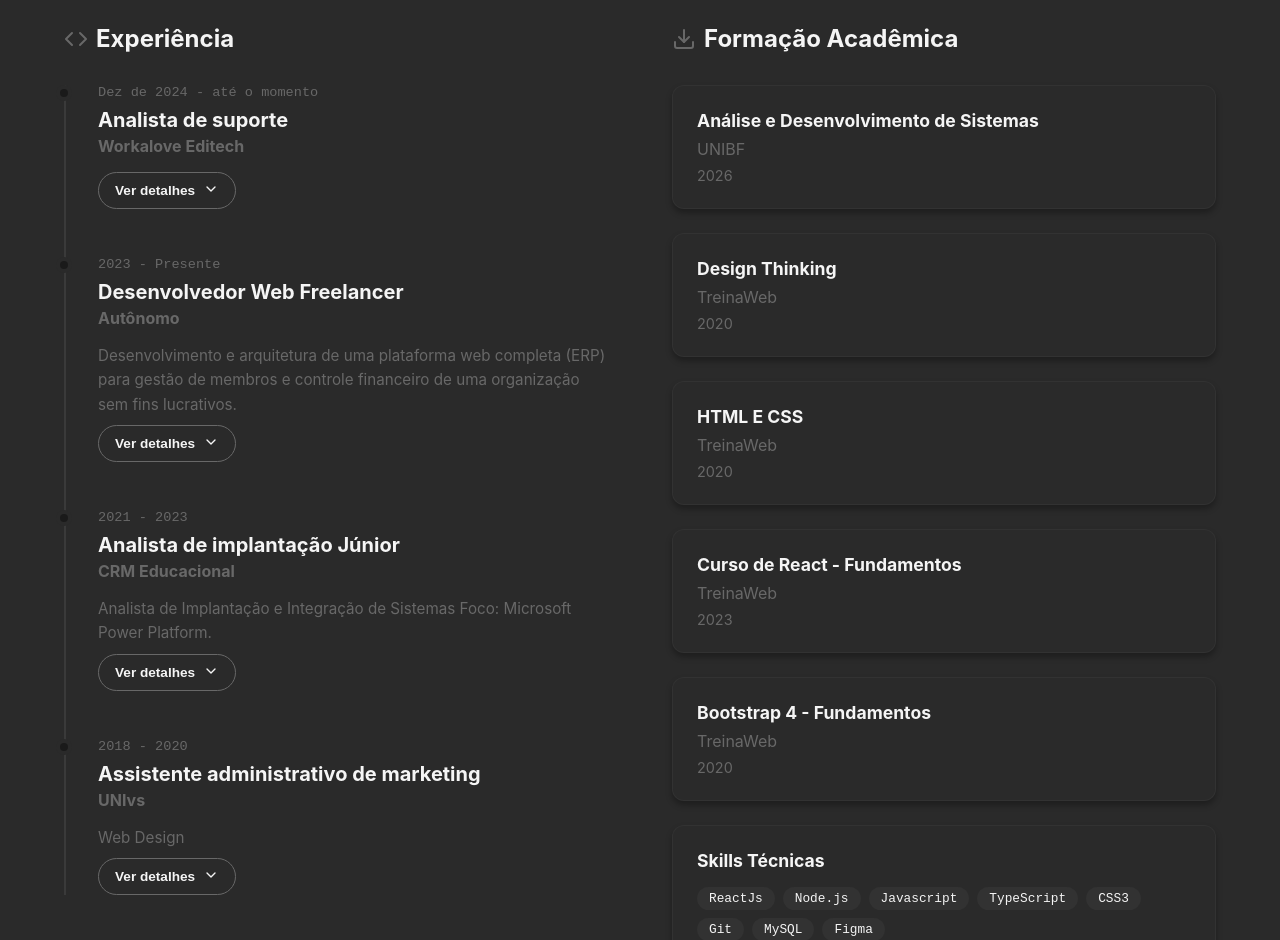
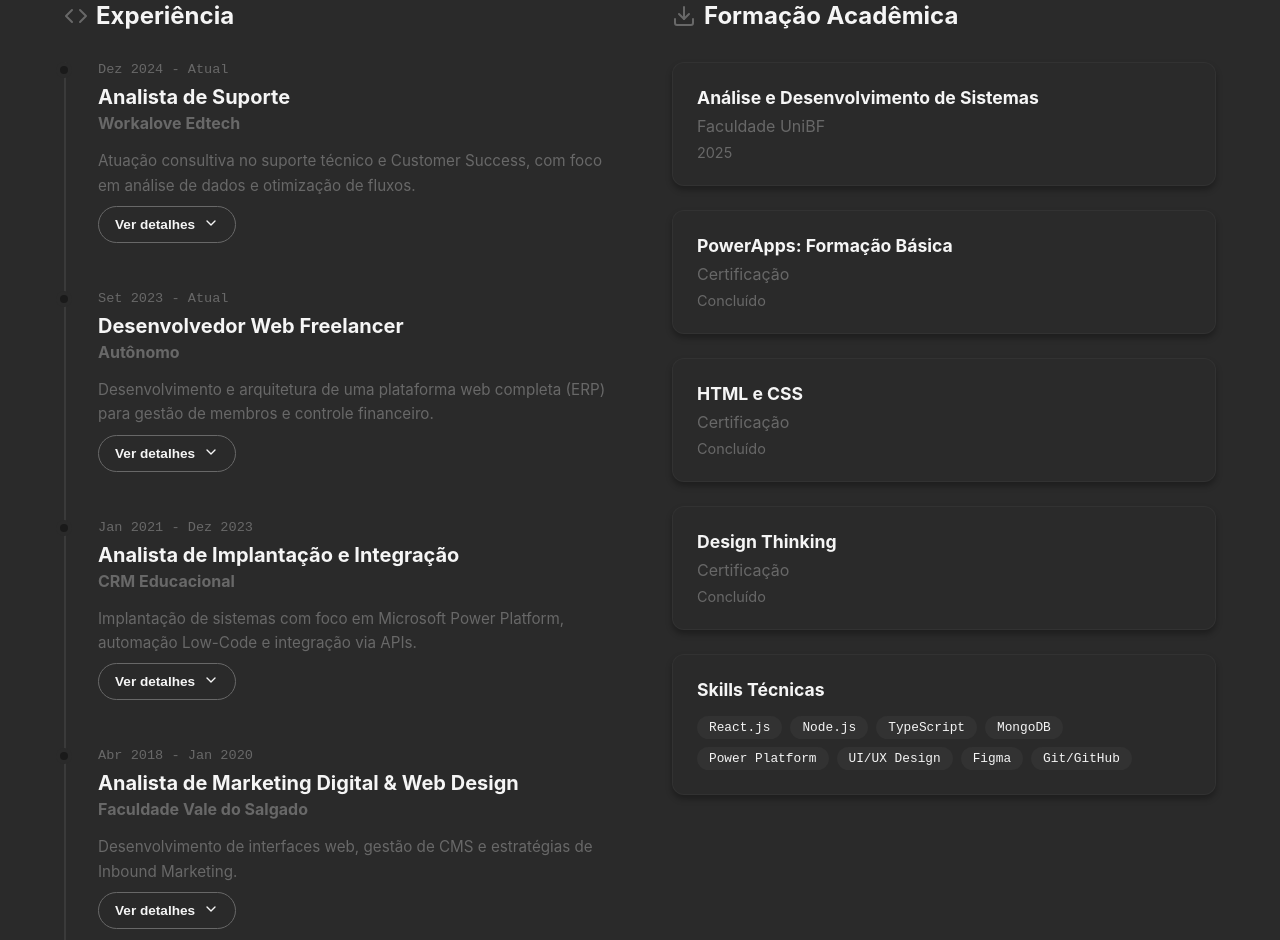
Before and after one commit to ThiagoClementino/Personal-Website, a React (Create React App) app: page / in a window 1280 px wide. Shown: the part 1860-2800 px from the top of the page. Built offline with nearby package versions, Linux system fonts and the light colour scheme.

Commit message:
ajustes de layout e experiencias

```diff
--- a/src/components/Experience.jsx
+++ b/src/components/Experience.jsx
@@ -6,22 +6,16 @@ import SectionTitle from "./SectionTitle";
 const experienceData = [
   {
     id: 1,
-    role: "Analista de suporte ",
-    company: "Workalove Editech",
-    period: "Dez de 2024 - até o momento",
-    summary: "",
+    role: "Analista de Suporte",
+    company: "Workalove Edtech",
+    period: "Dez 2024 - Atual",
+    summary:
+      "Atuação consultiva no suporte técnico e Customer Success, com foco em análise de dados e otimização de fluxos.",
     details: {
-      // stack:
-      //   "MERN Stack (MongoDB, Express, React.js, Node.js), API RESTful, Git/GitHub, Figma.",
       deliverables: [
         "Gestão de Suporte e Customer Success: Atuação consultiva no suporte técnico a instituições e empresas (B2B/B2C), garantindo o cumprimento de SLAs e a otimização contínua dos fluxos de trabalho.",
-        "Análise de Dados e Inteligência: Monitoramento estratégico de KPIs e interpretação de cenários complexos, identificando padrões de uso para propor soluções proativas que elevam a eficiência operacional.",
-        "Relatórios Gerenciais e Melhoria Contínua: Desenvolvimento de dashboards executivos para mapeamento de pain points (dificuldades) dos usuários, implementando ações preventivas que impactam diretamente na retenção e na experiência do cliente.",
-      ],
-      results: [
-        "Transformação digital dos processos internos, eliminando controles manuais.",
-        "Aumento da transparência financeira e assertividade na tomada de decisões orçamentárias.",
-        "Melhoria significativa no engajamento da comunidade através de um acompanhamento personalizado dos membros.",
+        "Análise de Dados e Inteligência: Monitoramento estratégico de KPIs e interpretação de cenários complexos, identificando padrões de uso para propor soluções proativas.",
+        "Relatórios Gerenciais: Desenvolvimento de dashboards executivos para mapeamento de pain points dos usuários, implementando ações preventivas que impactam na retenção.",
       ],
     },
   },
@@ -29,63 +23,70 @@ const experienceData = [
     id: 2,
     role: "Desenvolvedor Web Freelancer",
     company: "Autônomo",
-    period: "2023 - Presente",
+    period: "Set 2023 - Atual",
     summary:
-      "Desenvolvimento e arquitetura de uma plataforma web completa (ERP) para gestão de membros e controle financeiro de uma organização sem fins lucrativos.",
+      "Desenvolvimento e arquitetura de uma plataforma web completa (ERP) para gestão de membros e controle financeiro.",
     details: {
       stack:
         "MERN Stack (MongoDB, Express, React.js, Node.js), API RESTful, Git/GitHub, Figma.",
       deliverables: [
-        "Front-end: Criação de interface responsiva e intuitiva (SPA) com React.js, focada na Experiência do Usuário (UX/UI) e visualização de dados.",
-        "Back-end: Desenvolvimento de API RESTful escalável com Node.js e Express, implementando regras de negócio complexas e autenticação segura de usuários.",
-        "Banco de Dados: Modelagem de dados NoSQL com MongoDB, garantindo flexibilidade e performance para o cadastro socioeconômico e financeiro.",
-        "Features: Implementação de Dashboards de performance, controle de fluxo de caixa (receitas/despesas) e gestão de perfis.",
+        "Front-end: Criação de interface responsiva e intuitiva (SPA) com React.js, focada na Experiência do Usuário (UX/UI).",
+        "Back-end: Desenvolvimento de API RESTful escalável com Node.js e Express, com autenticação segura.",
+        "Banco de Dados: Modelagem de dados NoSQL com MongoDB para cadastro socioeconômico e financeiro.",
+        "Features: Dashboards de performance, controle de fluxo de caixa e gestão de perfis.",
       ],
       results: [
         "Transformação digital dos processos internos, eliminando controles manuais.",
-        "Aumento da transparência financeira e assertividade na tomada de decisões orçamentárias.",
-        "Melhoria significativa no engajamento da comunidade através de um acompanhamento personalizado dos membros.",
+        "Aumento da transparência financeira e assertividade na tomada de decisões.",
+        "Melhoria no engajamento da comunidade através de acompanhamento personalizado.",
       ],
     },
   },
   {
-    id: 2,
-    role: "Analista de implantação Júnior",
+    id: 3,
+    role: "Analista de Implantação e Integração",
     company: "CRM Educacional",
-    period: "2021 - 2023",
+    period: "Jan 2021 - Dez 2023",
     summary:
-      "Analista de Implantação e Integração de Sistemas Foco: Microsoft Power Platform.",
+      "Implantação de sistemas com foco em Microsoft Power Platform, automação Low-Code e integração via APIs.",
     details: {
-      // stack:
-      //   "MERN Stack (MongoDB, Express, React.js, Node.js), API RESTful, Git/GitHub, Figma.",
       deliverables: [
-        "Desenvolvimento Low-Code e Automação: Criação de fluxos de trabalho complexos e regras de negócio automatizadas utilizando Power Automate, otimizando a comunicação e a mudança de status nos funis de captação.",
-        "Integração de Sistemas (APIs): Atuação técnica na integração entre o software proprietário e sistemas externos via consumo de APIs REST, garantindo a interoperabilidade dos dados.",
-        "Front-end e Customização: Desenvolvimento de formulários e interfaces personalizadas via Power Apps, adaptando a solução às diretrizes visuais e processuais de cada cliente.",
-        "Análise de Requisitos Técnicos: Mapeamento detalhado das necessidades de instituições de ensino para tradução em requisitos de sistema e configurações de banco de dados (entidades).",
-        "Análise de Requisitos Técnicos: Mapeamento detalhado das necessidades de instituições de ensino para tradução em requisitos de sistema e configurações de banco de dados (entidades).",
-      ],
-      results: [
-        "Transformação digital dos processos internos, eliminando controles manuais.",
-        "Aumento da transparência financeira e assertividade na tomada de decisões orçamentárias.",
-        "Melhoria significativa no engajamento da comunidade através de um acompanhamento personalizado dos membros.",
+        "Desenvolvimento Low-Code: Criação de fluxos complexos e regras de negócio com Power Automate, otimizando funis de captação.",
+        "Integração de Sistemas (APIs): Integração técnica entre software proprietário e sistemas externos via APIs REST.",
+        "Front-end e Customização: Desenvolvimento de interfaces personalizadas via Power Apps, adaptando às diretrizes visuais do cliente.",
+        "Análise de Requisitos: Mapeamento de necessidades para configurações de banco de dados e tradução em requisitos técnicos.",
+        "Dados e BI: Criação de dashboards e relatórios gerenciais para monitoramento de KPIs.",
       ],
     },
   },
   {
-    id: 2,
-    role: "Assistente administrativo de marketing",
-    company: "UNIvs",
-    period: "2018 - 2020",
-    summary: "Web Design",
+    id: 4,
+    role: "Analista de Marketing Digital & Web Design",
+    company: "Faculdade Vale do Salgado",
+    period: "Abr 2018 - Jan 2020",
+    summary:
+      "Desenvolvimento de interfaces web, gestão de CMS e estratégias de Inbound Marketing.",
     details: {
-      // stack:
-      //   "MERN Stack (MongoDB, Express, React.js, Node.js), API RESTful, Git/GitHub, Figma.",
       deliverables: [
-        " Desenvolvimento de Interfaces Web: Criação e implementação de Landing Pages e Hotsites responsivos (via RD Station), focados em UX/UI para maximizar a taxa de conversão (CRO).",
-        " Gestão de CMS (Blog): Estruturação e manutenção de blog corporativo para estratégias de Inbound Marketing e atração de tráfego orgânico.",
-        "Automação e CRM: Operação estratégica da plataforma CRM Educacional, garantindo a integridade dos dados e a gestão eficiente do funil de vendas.",
-        "Performance Digital: Planejamento e execução de campanhas de tráfego pago e orgânico, alinhado à gestão de mídias sociais para fortalecimento da marca.",
+        "Desenvolvimento de Interfaces Web: Criação de Landing Pages e Hotsites responsivos focados em UX/UI e conversão (CRO).",
+        "Gestão de CMS: Estruturação e manutenção de blog corporativo para estratégias de tráfego orgânico.",
+        "Automação e CRM: Operação estratégica da plataforma CRM Educacional e gestão do funil de vendas.",
+        "Performance Digital: Planejamento de campanhas de tráfego pago/orgânico e gestão de mídias sociais.",
+      ],
+    },
+  },
+  {
+    id: 5,
+    role: "Instrutor de Tecnologia e Design",
+    company: "LC INFORMÁTICA",
+    period: "Nov 2016 - Abr 2018",
+    summary:
+      "Ministração de treinamentos em tecnologia, produtividade e software de design gráfico.",
+    details: {
+      deliverables: [
+        "Capacitação Técnica: Treinamentos em alfabetização digital e ferramentas de produtividade (Pacote Office/Windows).",
+        "Ensino de Software de Design: Formação em Adobe Creative Suite (Photoshop, Illustrator, InDesign) e Corel Draw.",
+        "Metodologia: Desenvolvimento de planos de aula e exercícios práticos para fixação de conteúdo.",
       ],
     },
   },
@@ -95,32 +96,26 @@ const educationData = [
   {
     id: 1,
     degree: "Análise e Desenvolvimento de Sistemas",
-    school: "UNIBF",
-    year: "2026",
+    school: "Faculdade UniBF",
+    year: "2025",
   },
   {
     id: 2,
-    degree: "Design Thinking",
-    school: "TreinaWeb",
-    year: "2020",
+    degree: "PowerApps: Formação Básica",
+    school: "Certificação",
+    year: "Concluído",
   },
   {
     id: 3,
-    degree: "HTML E CSS",
-    school: "TreinaWeb",
-    year: "2020",
+    degree: "HTML e CSS",
+    school: "Certificação",
+    year: "Concluído",
   },
   {
     id: 4,
-    degree: "Curso de React - Fundamentos",
-    school: "TreinaWeb",
-    year: "2023",
-  },
-  {
-    id: 5,
-    degree: "Bootstrap 4 - Fundamentos",
-    school: "TreinaWeb",
-    year: "2020",
+    degree: "Design Thinking",
+    school: "Certificação",
+    year: "Concluído",
   },
 ];
 
@@ -196,15 +191,18 @@ const ExperienceItem = ({ exp, index }) => {
                   }}
                 >
                   {/* Stack */}
-
+                  {exp.details.stack && (
                     <p
                       className="timeline-desc"
                       style={{ fontSize: "0.9rem", marginBottom: "1rem" }}
                     >
-                    {exp.details.stack}
+                      <strong>Stack:</strong> {exp.details.stack}
                     </p>
+                  )}
 
                   {/* Entregas */}
+                  {exp.details.deliverables && (
+                    <>
                       <h5
                         className="timeline-role"
                         style={{ fontSize: "0.95rem", marginBottom: "0.5rem" }}
@@ -222,31 +220,45 @@ const ExperienceItem = ({ exp, index }) => {
                           <li
                             key={i}
                             className="timeline-desc"
-                        style={{ fontSize: "0.9rem", marginBottom: "0.25rem" }}
+                            style={{
+                              fontSize: "0.9rem",
+                              marginBottom: "0.25rem",
+                            }}
                           >
                             {item}
                           </li>
                         ))}
                       </ul>
+                    </>
+                  )}
 
                   {/* Resultados */}
+                  {exp.details.results && (
+                    <>
                       <h5
                         className="timeline-role"
                         style={{ fontSize: "0.95rem", marginBottom: "0.5rem" }}
                       >
                         Resultados:
                       </h5>
-                  <ul style={{ listStyleType: "disc", paddingLeft: "1.2rem" }}>
+                      <ul
+                        style={{ listStyleType: "disc", paddingLeft: "1.2rem" }}
+                      >
                         {exp.details.results.map((item, i) => (
                           <li
                             key={i}
                             className="timeline-desc"
-                        style={{ fontSize: "0.9rem", marginBottom: "0.25rem" }}
+                            style={{
+                              fontSize: "0.9rem",
+                              marginBottom: "0.25rem",
+                            }}
                           >
                             {item}
                           </li>
                         ))}
                       </ul>
+                    </>
+                  )}
                 </div>
               </motion.div>
             )}
@@ -303,14 +315,14 @@ const Experience = () => {
                 <h4 className="card-title">Skills Técnicas</h4>
                 <div className="skills-container">
                   {[
-                    "ReactJs",
+                    "React.js",
                     "Node.js",
-                    "Javascript",
                     "TypeScript",
-                    "CSS3",
-                    "Git",
-                    "MySQL",
+                    "MongoDB",
+                    "Power Platform",
+                    "UI/UX Design",
                     "Figma",
+                    "Git/GitHub",
                   ].map((skill) => (
                     <span key={skill} className="skill-tag">
                       {skill}
--- a/src/components/Hero.jsx
+++ b/src/components/Hero.jsx
@@ -5,7 +5,7 @@ import foto from "../img/perfil_foto.png";
 
 const Hero = () => {
   return (
-    <section id="hero" className="hero-section section-padding bg-alt">
+    <section id="hero" className="hero-section  bg-alt">
       {/* Background Decorativo */}
       <div className="bg-blur bg-blur-right" />
       <div className="bg-blur bg-blur-left" />
```
Lines whose indentation alone changed are shown as unchanged.
